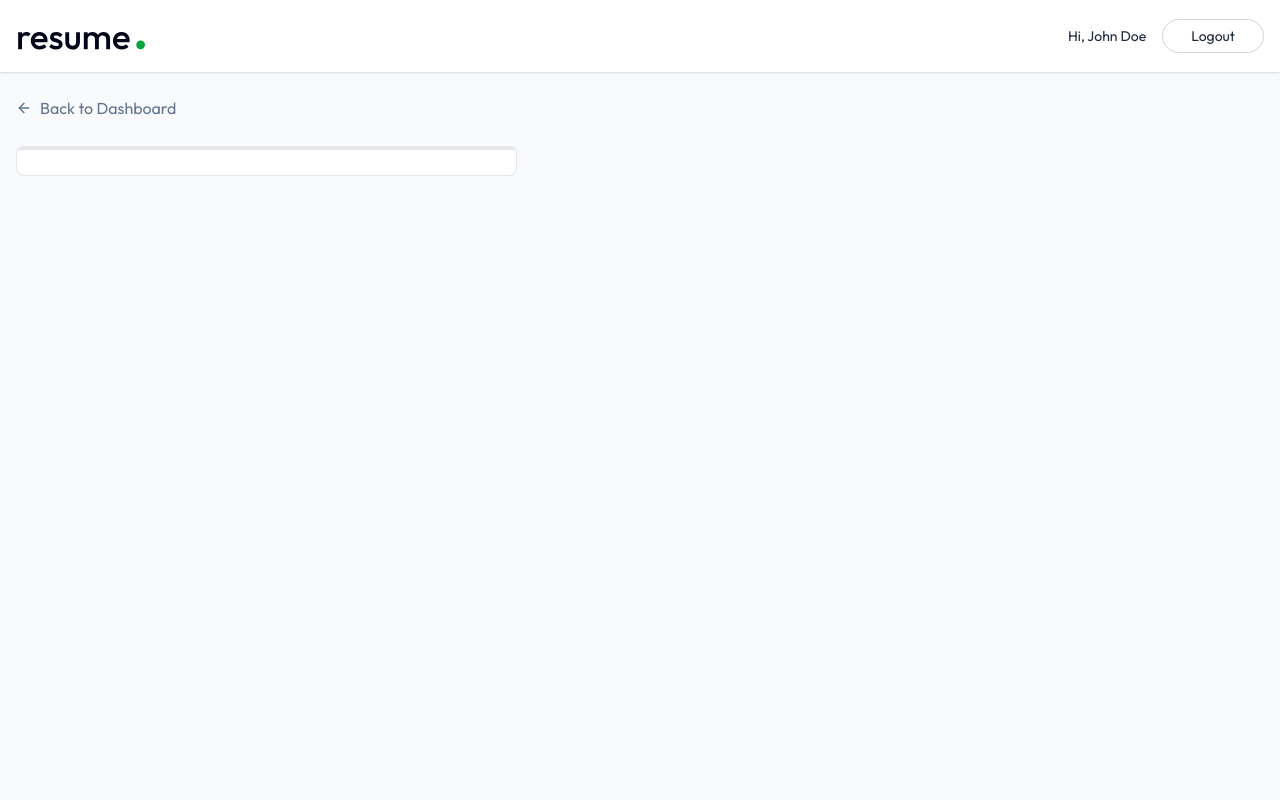
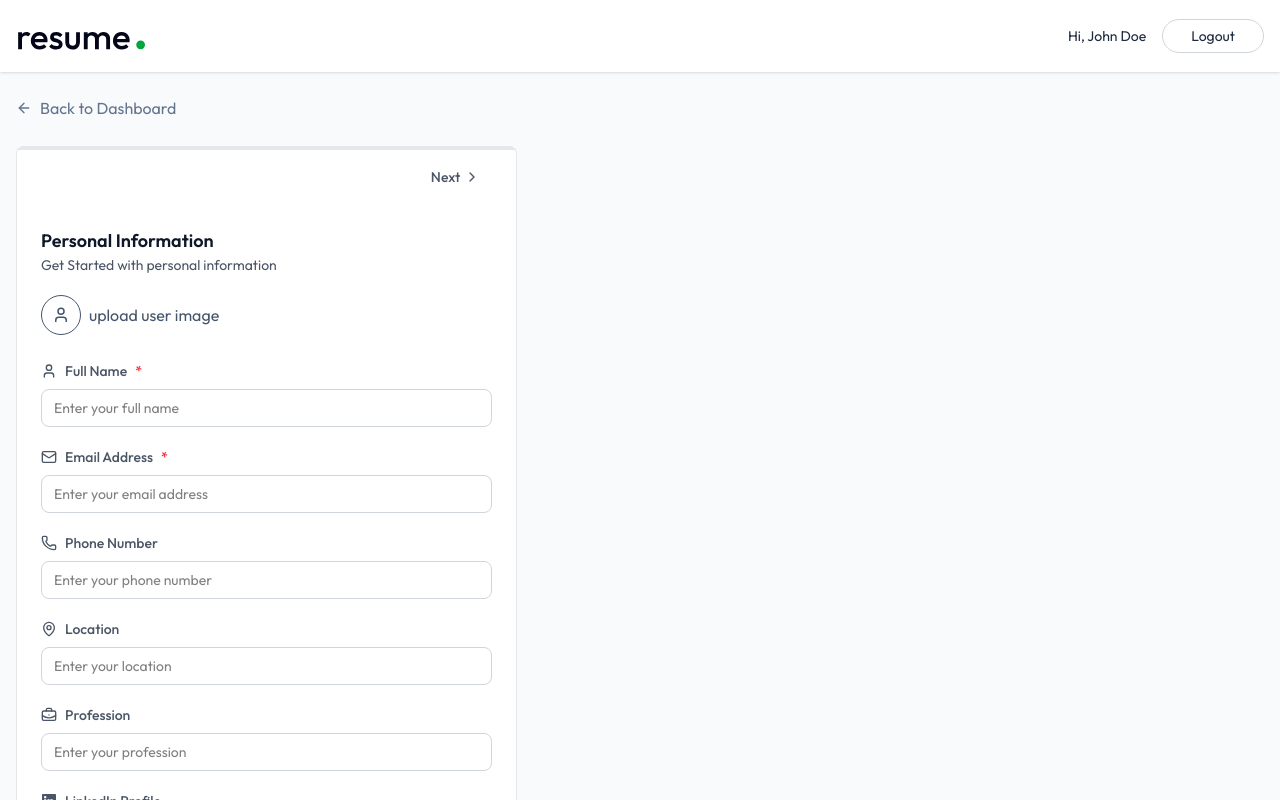
Before and after one commit to Naman105/resume_builder, a React (Vite) app in the folder client/: page /app/builder/1 in a window 1280 px wide. Shown: the top 800 px of the page. Built offline with nearby package versions, Linux system fonts and the light colour scheme; the HTML template or start-up script is replaced by a standard one.

Commit message:
personal info form created

```diff
--- /dev/null
+++ b/client/src/components/PersonalInfoForm.jsx
@@ -0,0 +1,69 @@
+import { BriefcaseBusiness, Globe, Mail, MapPin, Phone, User } from 'lucide-react'
+import React from 'react'
+import { FaGithub, FaLinkedin } from 'react-icons/fa'
+import { SiLeetcode } from 'react-icons/si'
+
+const PersonalInfoForm = ({data, onChange, removeBackground, setRemoveBackground}) => {
+
+      const handleChange = (field, value) => {
+            onChange({...data,[field] : value})
+      }
+
+      const fields = [{key: "full_name", label: "Full Name", icon: User, type: "text", required: true},
+                      {key: "email", label: "Email Address", icon: Mail, type: "email", required: true},
+                      {key: "phone", label: "Phone Number", icon: Phone, type: "tel"},
+                      {key: "location", label: "Location", icon: MapPin, type: "text"},
+                      {key: "profession", label: "Profession", icon: BriefcaseBusiness, type: "text"},
+                      {key: "linkedin", label: "LinkedIn Profile", icon: FaLinkedin, type: "url"},
+                      {key: "github", label: "GitHub Profile", icon: FaGithub, type: "url"},
+                      {key: "leetcode", label: "Leetcode Profile", icon: SiLeetcode, type: "url"},
+                      {key: "website", label: "Personal Website", icon: Globe, type: "url"}]
+  return (
+    <div>
+      <h3 className='text-lg font-semibold text-gray-900'>Personal Information</h3>
+      <p className='text-sm text-gray-600'>Get Started with personal information</p>
+      <div className='flex items-center gap-2'>
+            <label>
+                  {data.image ? (
+                        <img src={typeof data.image === 'string' ? data.image : URL.createObjectURL(data.image)} alt="user-image" className='w-16 h-16 rounded-full object-cover mt-5 ring ring-slate-300' />
+                  ) : (
+                        <div className='inline-flex items-center gap-2 mt-5 text-slate-600 hover:text-slate-700 cursor-pointer'>
+                              <User className='size-10 p-2.5 border rounded-full' />
+                              upload user image
+                        </div>
+                  )}
+                  <input type="file" accept="image/jpeg, image/png" className='hidden' onChange={(e) => handleChange('image', e.target.files[0])} />
+            </label>
+            {typeof data.image === 'object' && (
+                  <div className = 'flex flex-col gap-1 p1-4 text-sm'>
+                        <p>Remove Background</p>
+                        <label className='relative inline-flex items-center cursor-pointer text-gray-900 gap-3'>
+                              <input type="checkbox" className='sr-only peer' onChange={(e) => setRemoveBackground(prev => !prev)} checked={removeBackground} />
+                              <div className='w-9 h-5 bg-slate-300 rounded-full peer peer-checked:bg-green-600 transition-colors duration-300'>
+                              </div>
+                              <span className='dot absolute left-1 top-1 w-3 h-3 bg-white rounded-full transition-transform duration-200 ease-in-out peer-checked:translate-x-4'>
+                              </span>
+
+                        </label>
+                  </div>
+            )}
+      </div>
+
+      {fields.map((field) => {
+            const Icon = field.icon;
+            return (
+                  <div key={field.key} className='space-y-1 mt-5'>
+                        <label className='flex items-center gap-2 text-sm font-medium text-gray-600'>
+                              <Icon className='size-4'/>
+                              {field.label}
+                              {field.required && <span className='text-red-500'>*</span>}
+                        </label>
+                        <input type={field.type} value={data[field.key] || ""} onChange={(e)=> handleChange(field.key, e.target.value)} className='mt-1 w-full px-3 py-2 border border-gray-300 rounded-lg focus:ring focus:ring-blue-500 focus:border-blue-500 outline-none transition-colors text-sm' placeholder={`Enter your ${field.label.toLowerCase()}`} required={field.required} />
+                        </div>
+            )
+            })}
+    </div>
+  )
+}
+
+export default PersonalInfoForm;
--- /dev/null
+++ b/client/src/components/ResumePreview.jsx
@@ -0,0 +1,11 @@
+import React from 'react'
+
+const ResumePreview = () => {
+  return (
+    <div className='w-full bg-gray-100'>
+
+    </div>
+  )
+}
+
+export default ResumePreview
--- a/client/src/pages/Dashboard.jsx
+++ b/client/src/pages/Dashboard.jsx
@@ -63,11 +63,11 @@
 
       <div className='flex gap-4'>
         <button onClick={()=> setShowCreateResume(true)} className='w-full bg-white sm:max-w-36 h-48 flex flex-col items-center justify-center rounded-lg gap-2 text-slate-600 border border-dashed border-slate-300 group hover:border-indigo-500 hover:shadow-lg transition-all duration-300 cursor-pointer'>
-          <PlusIcon className='size-11 transition-all duration-300 p-2.5 bg-linear-to-br from-indigo-300 to indigo-500 text-white rounded-full' />
+          <PlusIcon className='size-11 transition-all duration-300 p-2.5 bg-linear-to-br from-indigo-300 to-indigo-500 text-white rounded-full' />
           <p className="text-sm group-hover:text-indigo-600 transition-all duration-300">Create Resume</p>
         </button>
         <button onClick={()=> setShowUploadResume(true)} className='w-full bg-white sm:max-w-36 h-48 flex flex-col items-center justify-center rounded-lg gap-2 text-slate-600 border border-dashed border-slate-300 group hover:border-purple-500 hover:shadow-lg transition-all duration-300 cursor-pointer'>
-        <UploadCloudIcon className='size-11 transition-all duration-300 p-2.5 bg-linear-to-br from-purple-300 to purple-500 text-white rounded-full' />
+        <UploadCloudIcon className='size-11 transition-all duration-300 p-2.5 bg-linear-to-br from-purple-300 to-purple-500 text-white rounded-full' />
           <p className="text-sm group-hover:text-purple-600 transition-all duration-300">Upload Existing</p>
         </button>
       </div>
--- a/client/src/pages/ResumeBuilder.jsx
+++ b/client/src/pages/ResumeBuilder.jsx
@@ -1,7 +1,8 @@
-import { ArrowLeftIcon, Briefcase, FileText, FolderIcon, GraduationCap, Sparkles, User } from 'lucide-react'
+import { ArrowLeftIcon, Briefcase, ChevronLeft, ChevronRight, FileText, FolderIcon, GraduationCap, Sparkles, User } from 'lucide-react'
 import React, { useEffect, useState } from 'react'
-import { Link, useParams } from 'react-router-dom'
+import { data, Link, useParams } from 'react-router-dom'
 import { dummyResumeData } from '../assets/assets'
+import PersonalInfoForm from '../components/PersonalInfoForm'
 
 const ResumeBuilder = () => {
 
@@ -64,13 +65,40 @@
           <div className="bg-white rounded-lg shadow-sm border border-gray-200 p-6 pt-1">
             {/* progress bar using activeSectionIndex */}
             <hr className='absolute top-0 left-0 right-0 border-2 border-gray-200'/>
-            <hr className="absolute top-0 left-0 h-1 bg-linear-to-r from-green-500 to-green-600 border-none transition-all duration-2000" style={{ width: `%{activeSectionIndex * 100 / (sections.length - 1)}%` }} />
-             </div>
+            <hr className="absolute top-0 left-0 h-1 bg-linear-to-r from-green-500 to-green-600 border-none transition-all duration-2000" style={{ width: `${activeSectionIndex * 100 / (sections.length - 1)}%` }} />
+
+            {/* Section Navigation */}
+            <div className="flex justify-between items-center mb-6 border-border-gray-300 py-1">
+              <div className=''></div>
+              <div className='flex items-center'>
+                {activeSectionIndex != 0 && (
+                  <button onClick={()=> setActiveSectionIndex((prevIndex)=> Math.max( prevIndex - 1, 0))} className='flex items-center gap-1 p-3 rounded-lg text-sm font-medium text-gray-600 hover:bg-gray-50 transition-all' disabled = {activeSectionIndex === 0}>
+                    <ChevronLeft className="size-4" /> Previous
+                  </button>
+                )}
+                  <button onClick={()=> setActiveSectionIndex((prevIndex)=> Math.min( prevIndex + 1, sections.length -1))} className={`flex items-center gap-1 p-3 rounded-lg text-sm font-medium text-gray-600 hover:bg-gray-50 transition-all ${activeSectionIndex === sections.length - 1 && 'opacity-50' }`} disabled = {activeSectionIndex === sections.length - 1}>
+                    Next <ChevronRight className="size-4" />
+                  </button>
+              </div>
+            </div>
+
+            {/* Form Content */}
+            <div className=' space-y-6'>
+              {activeSection.id === 'personal' && (
+                <PersonalInfoForm data={resumeData.personal_info} onChange={(data)=>setResumeData(prev => ({...prev, personal_info: data }))} removeBackground={removeBackground} setRemoveBackground={setRemoveBackground}/>
+              )}
+            </div>
+          </div>
         </div>
 
+        {/* Right Panel - Preview */}
+        <div>
+          <div className='className="lg:col-span-7 max-lg:mt-6"'>
+            {/* ---- buttons ---- */}
+          </div>
 
-        {/* Right Panel - Preview */}
-        <div></div>
+          {/* -- resume preview */}
+        </div>
       </div>
     </div>
 
```
